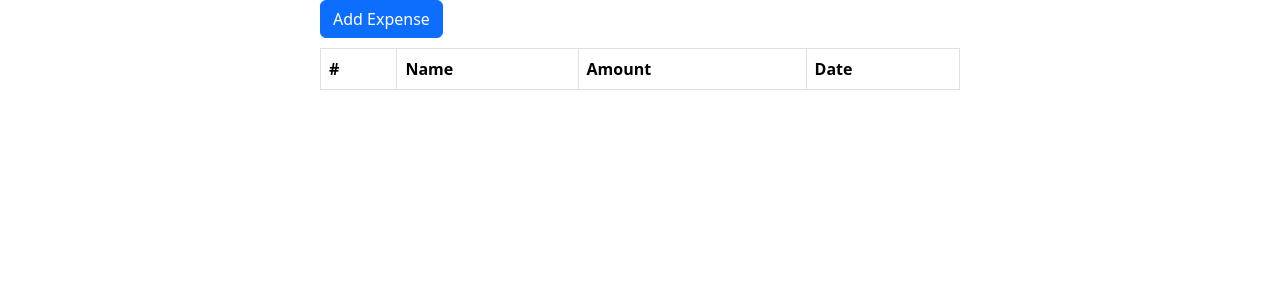
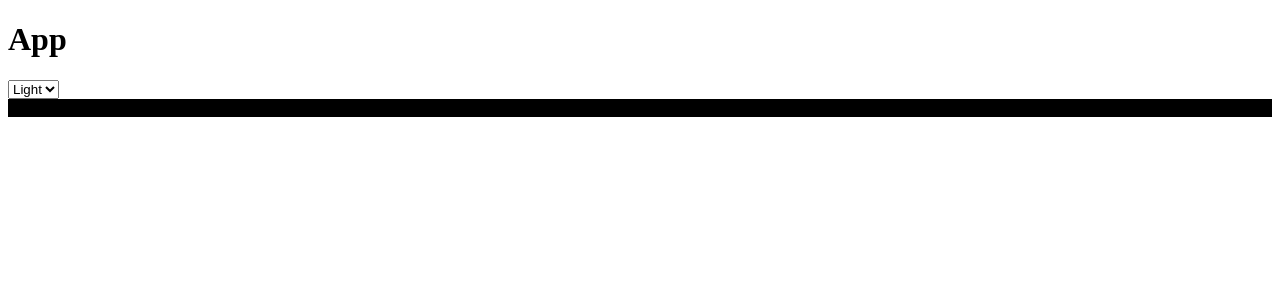
Before and after one commit to lequang123/CIJS90, a React (Create React App) app in the folder Mindx-CIJs90/code-intensive/: page / in a window 1280 px wide. Shown: the top 300 px of the page. Built offline with nearby package versions, Linux system fonts and the light colour scheme.

Commit message:
feat: lession 9 context

```diff
--- a/Mindx-CIJs90/code-intensive/src/App.js
+++ b/Mindx-CIJs90/code-intensive/src/App.js
@@ -1,4 +1,4 @@
-import AppContainer from './big-assignment/components/Appcontainer';
+import AppContainer from './lesson9-context/AppContainer';
 
 const App = () => {
   return (
--- /dev/null
+++ b/Mindx-CIJs90/code-intensive/src/lesson9-context/AppContainer.jsx
@@ -0,0 +1,25 @@
+import ThemeContext from './ThemeContext';
+import {useState} from 'react'
+import Login from './Login';
+
+const AppContainer = () => {
+	const [theme, setTheme] = useState({theme: "light"});
+
+	const handleSetTheme = () =>{
+		setTheme(theme);
+	};
+
+	return (
+		<>
+			<ThemeContext.Provider value={{theme: theme, handleSetTheme: handleSetTheme}}>
+				<h1>App</h1>
+				<Login></Login>
+			</ThemeContext.Provider>
+
+		</>
+
+
+	)
+}
+
+export default AppContainer;
--- /dev/null
+++ b/Mindx-CIJs90/code-intensive/src/lesson9-context/Login.jsx
@@ -0,0 +1,22 @@
+import ThemeContext from "./ThemeContext";
+import {useContext} from 'react';
+
+const Login = () => {
+    const themeCtx = useContext(ThemeContext)
+
+	const onSelectTheme = (event) => {
+		themeCtx.handleSetTheme(event.target.value, 'thinh');
+	}
+
+	return (
+		<div>
+			<select value={themeCtx.theme} onChange={onSelectTheme}>
+				<option value="light">Light</option>
+				<option value="dark">Dark</option>
+			</select>
+            <div style={{backgroundColor: themeCtx.theme === 'light' ? 'white': 'black'}}>background</div>
+		</div>
+	)
+}
+
+export default Login
--- /dev/null
+++ b/Mindx-CIJs90/code-intensive/src/lesson9-context/ThemeContext.jsx
@@ -0,0 +1,6 @@
+import {createContext} from 'react';
+
+const defaultValue = {theme: "red"}
+const ThemeContext = createContext(defaultValue)
+
+export default ThemeContext;
```
